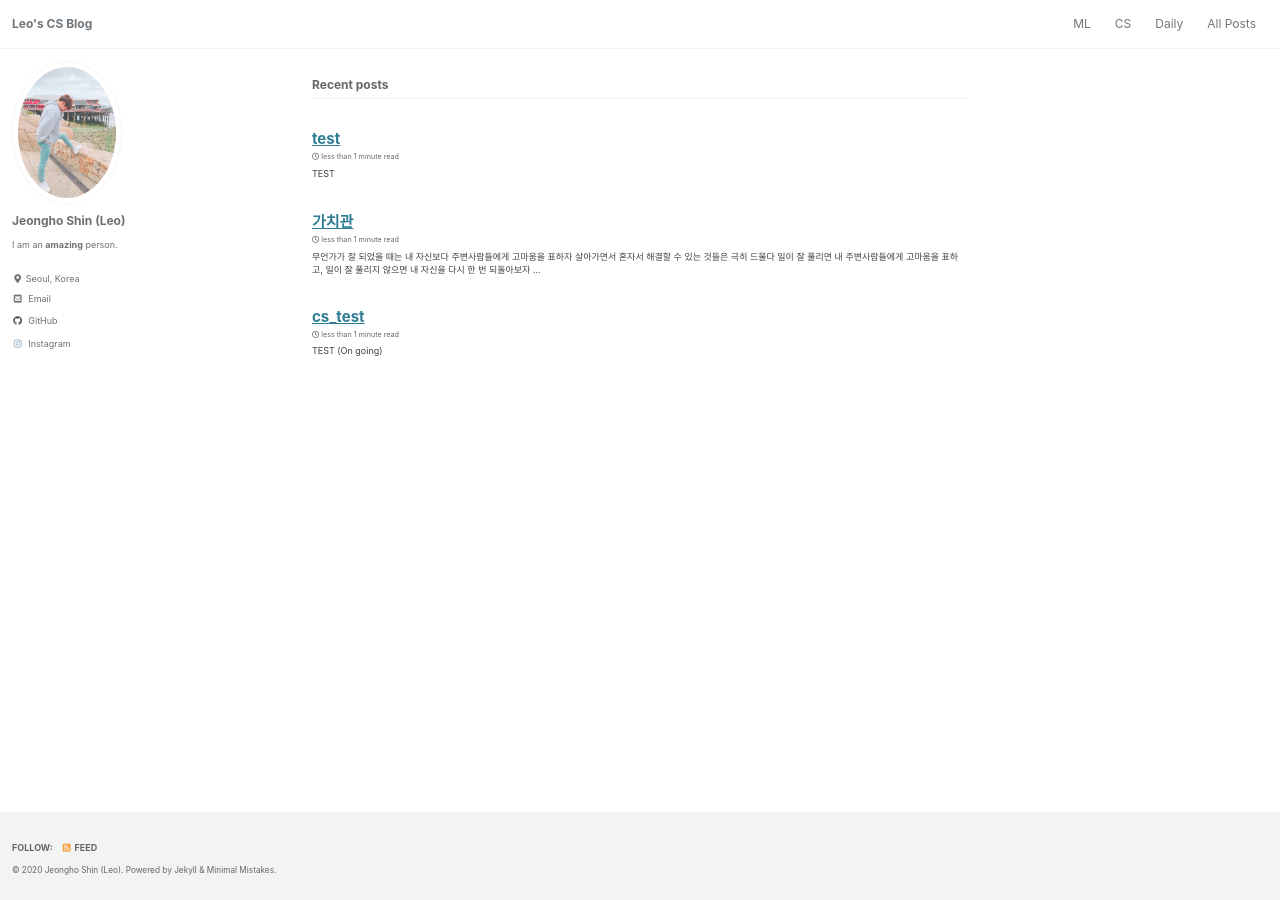
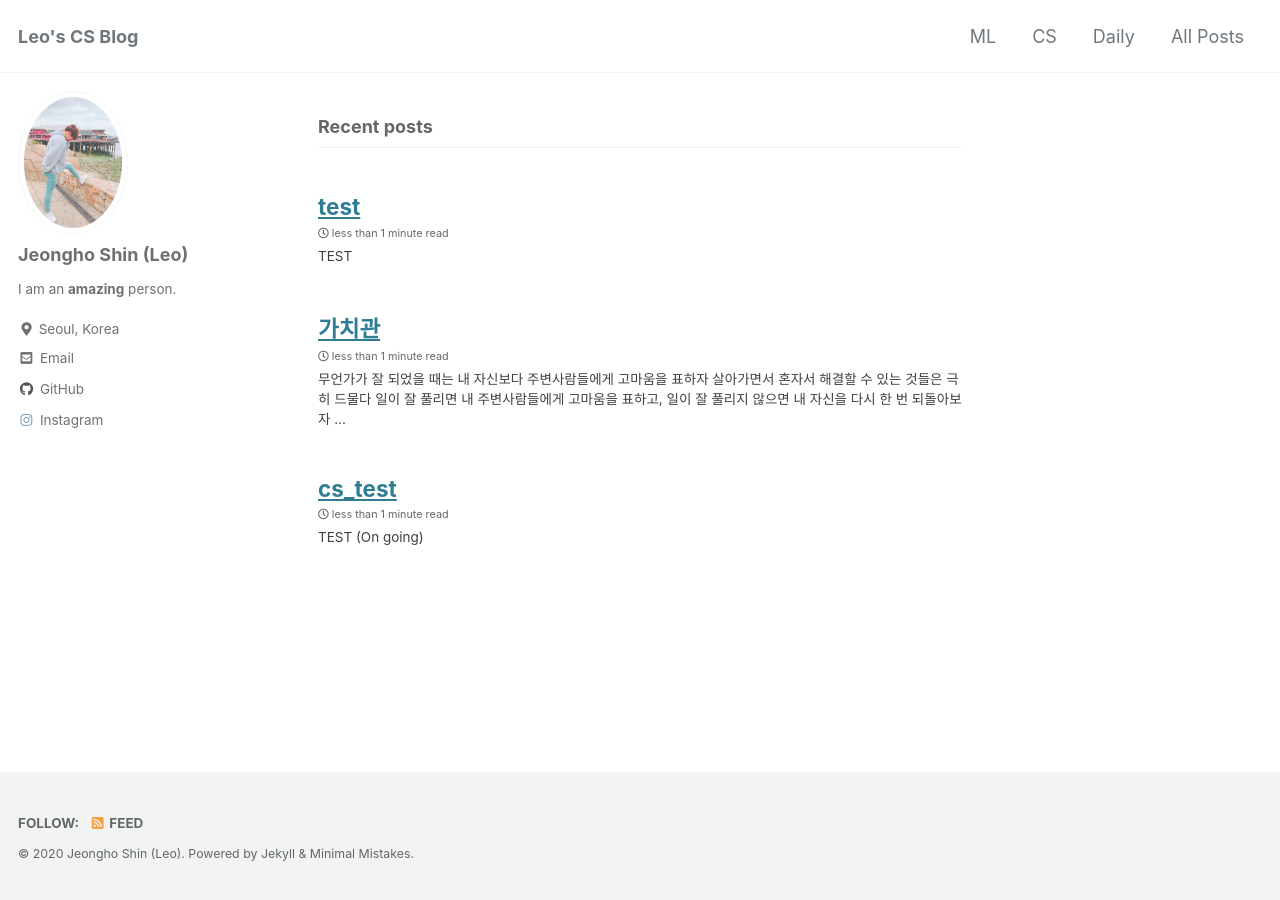
Before and after one commit to mlleo/mlleo.github.io, a Jekyll site: the page built from index.html, in a window 1280 px wide. Built offline with Jekyll 4.4.1, drawn with Linux system fonts in a browser that asks for light colours; cached includes are drawn as plain includes; the list of posts is cut into pages by our own code.

Commit message:
Update _reset.scss

```diff
--- a/_sass/minimal-mistakes/_reset.scss
+++ b/_sass/minimal-mistakes/_reset.scss
@@ -15,11 +15,11 @@ html {
   }
 
   @include breakpoint($large) {
-    font-size: 12px;
+    font-size: 16px;
   }
 
   @include breakpoint($x-large) {
-    font-size: 12px;
+    font-size: 18px;
   }
 
   -webkit-text-size-adjust: 100%;
```
